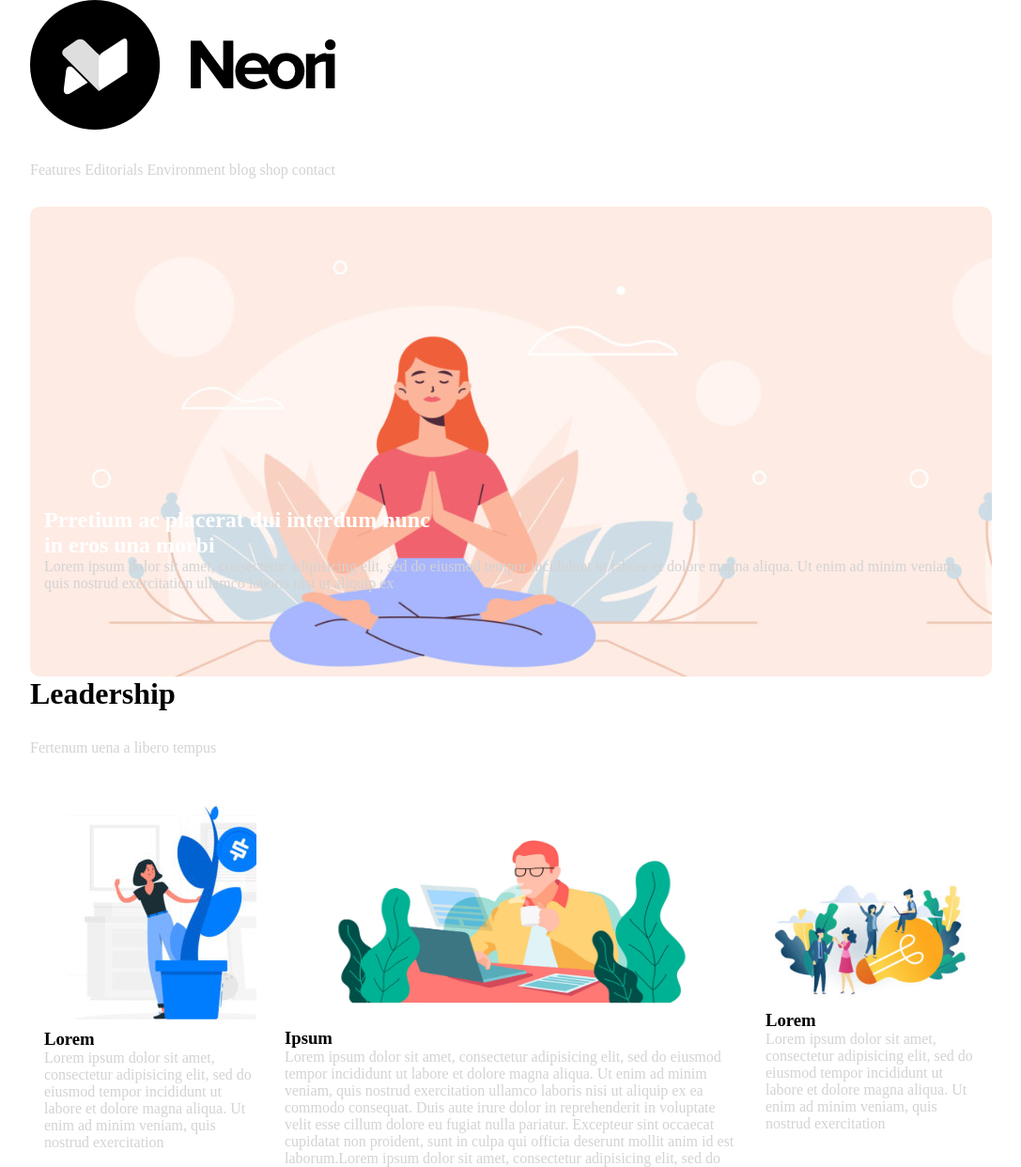
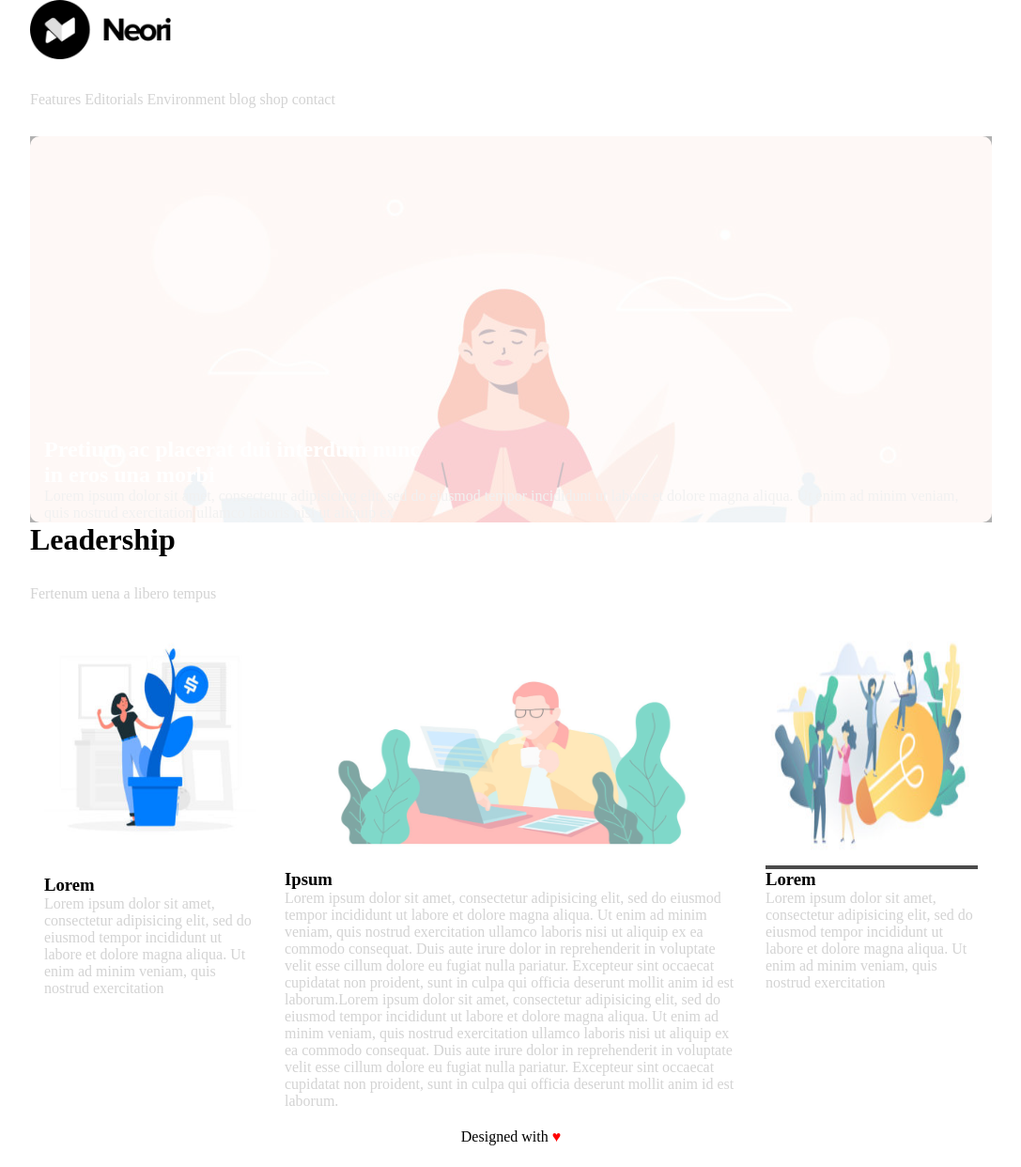
Before and after one commit to giuseppe0908/htmlcss-wp, a plain HTML site: page index.html in a window 1280 px wide. Shown: the top 1242 px of the page at 94% size, without its empty margins (96-1183 px from the left). Drawn offline with Linux system fonts and the light colour scheme.

Commit message:
modifica logo

```diff
--- a/assets/master.css
+++ b/assets/master.css
@@ -8,9 +8,8 @@
   width: 100%;
   }
 
-  .logo{
-   background-size: 30%;
-
+  #dim-img{
+    width: 150px;
   }
 
  .container{
@@ -23,17 +22,28 @@
     margin-top: 30px;
     margin-bottom: 30px;
   }
+  section{
+    background: black;
+    /* #000000; */
+        opacity: 0.3;
+
+  }
 
   .imgprim{
     background-image: url(../assets/img4/banner.jpg);
-    background-size: 85%;
-    height: 500px;
+    background-size: 100%;
+    height: 411px;
     border-radius: 10px;
+
   }
+
 
   .modifiche{
    color: white;
    padding-top: 320px;
+
+       /* width: 100%; */
+
   }
 
   .row{
@@ -65,26 +75,37 @@
 
  .immagine{
   width: 100%;
+  /* border: 3px solid black; */
   /* background-image: lightgrey;   */
+ }
+ .best [id^="img-"]{
+   background-color: lightgrey;
  }
 
  .sfondoimg{
-  background-image: url(../assets/img4/img-1.jpg);
-  /*--- background-color: grey;  Ho provato a dargli lo sfondo per l'immagine ma non c'è l'ho fatta ---*/
+  background:white; color:green; opacity: 1;
   height: 250px;
   margin-bottom: 10px;
+
+  }
+  #img1{
+    background-color: lightgrey;
+    height: 250px;
+  }
+  #img2{
+    height: 250px;
+     background-blend-mode: difference;
+      opacity: 0.5;
+
+  }
+  #img3{
+    height: 250px;
   }
 
-  #img2{
-   height: 250px;
-   margin-top: 5px;
-  }
-
-  #img3{
-   height: 250px;
-   margin-top: 100px;
+   .grey{
+     background: #000000;
+      opacity: 0.7;
    }
-
    p{
      color: lightgrey;
    }
--- a/index.html
+++ b/index.html
@@ -8,38 +8,38 @@
   <body class="container">
 
   <header>
-
       <div class="logo col-">
-        <img src="./assets/img4/logo.png" alt="logo">
+        <img id="dim-img"src="./assets/img4/logo.png" alt="logo">
       </div>
   </header>
       <nav id="spaziatura">
         Features  Editorials  Environment  blog  shop  contact
       </nav>
-       <main>
+       <section>
          <div class="row">
-          <div class="col-100 imgprim">
+          <div class="col-100 imgprim ">
            <div class="modifiche">
-            <h2>Prretium ac placerat dui interdum nunc <br> in eros una morbi</h2>
+            <h2>Pretium ac placerat dui interdum nunc <br> in eros una morbi</h2>
             <p>Lorem ipsum dolor sit amet, consectetur adipisicing elit, sed do eiusmod tempor incididunt ut labore et dolore magna aliqua. Ut enim ad minim veniam, quis nostrud exercitation ullamco laboris nisi ut aliquip ex</p>
           </div>
 
           <!-- <img id="img" src="./assets/img4/banner.jpg" alt="immagine principale"> -->
          </div>
         </div>
-
+      </section>
         <h1>Leadership</h1>
         <nav>
           Fertenum uena a libero tempus
         </nav>
-        <div class="row">
+        <div class="row best">
          <div class="col-100">
 
          </div>
          <div class="col-25">
           <div class="sfondoimg">
+            <img id="img1" class=" immagine" src="./assets/img4/img-1.jpg" alt="imaggine lorem1">
+
           </div>
-              <!-- <img class="immagine" src="./assets/img4/img-1.jpg" alt="imaggine lorem1"> -->
            <h3>Lorem</h3>
            <p>Lorem ipsum dolor sit amet, consectetur adipisicing elit, sed do eiusmod tempor incididunt ut labore et dolore magna aliqua. Ut enim ad minim veniam, quis nostrud exercitation </p>
           </div>
@@ -50,8 +50,11 @@
             <p>Lorem ipsum dolor sit amet, consectetur adipisicing elit, sed do eiusmod tempor incididunt ut labore et dolore magna aliqua. Ut enim ad minim veniam, quis nostrud exercitation ullamco laboris nisi ut aliquip ex ea commodo consequat. Duis aute irure dolor in reprehenderit in voluptate velit esse cillum dolore eu fugiat nulla pariatur. Excepteur sint occaecat cupidatat non proident, sunt in culpa qui officia deserunt mollit anim id est laborum.Lorem ipsum dolor sit amet, consectetur adipisicing elit, sed do eiusmod tempor incididunt ut labore et dolore magna aliqua. Ut enim ad minim veniam, quis nostrud exercitation ullamco laboris nisi ut aliquip ex ea commodo consequat. Duis aute irure dolor in reprehenderit in voluptate velit esse cillum dolore eu fugiat nulla pariatur. Excepteur sint occaecat cupidatat non proident, sunt in culpa qui officia deserunt mollit anim id est laborum.</p>
           </div>
 
-          <div id="img3" class="col-25">
-            <img class="immagine" src="./assets/img4/img-3.jpg" alt="immagine lorem3">
+          <div  class="col-25">
+            <div class="grey">
+              <img id="img3" class="immagine" src="./assets/img4/img-3.jpg" alt="immagine lorem3">
+            </div>
+
             <h3>Lorem</h3>
             <p>Lorem ipsum dolor sit amet, consectetur adipisicing elit, sed do eiusmod tempor incididunt ut labore et dolore magna aliqua. Ut enim ad minim veniam, quis nostrud exercitation</p>
           </div>
```
